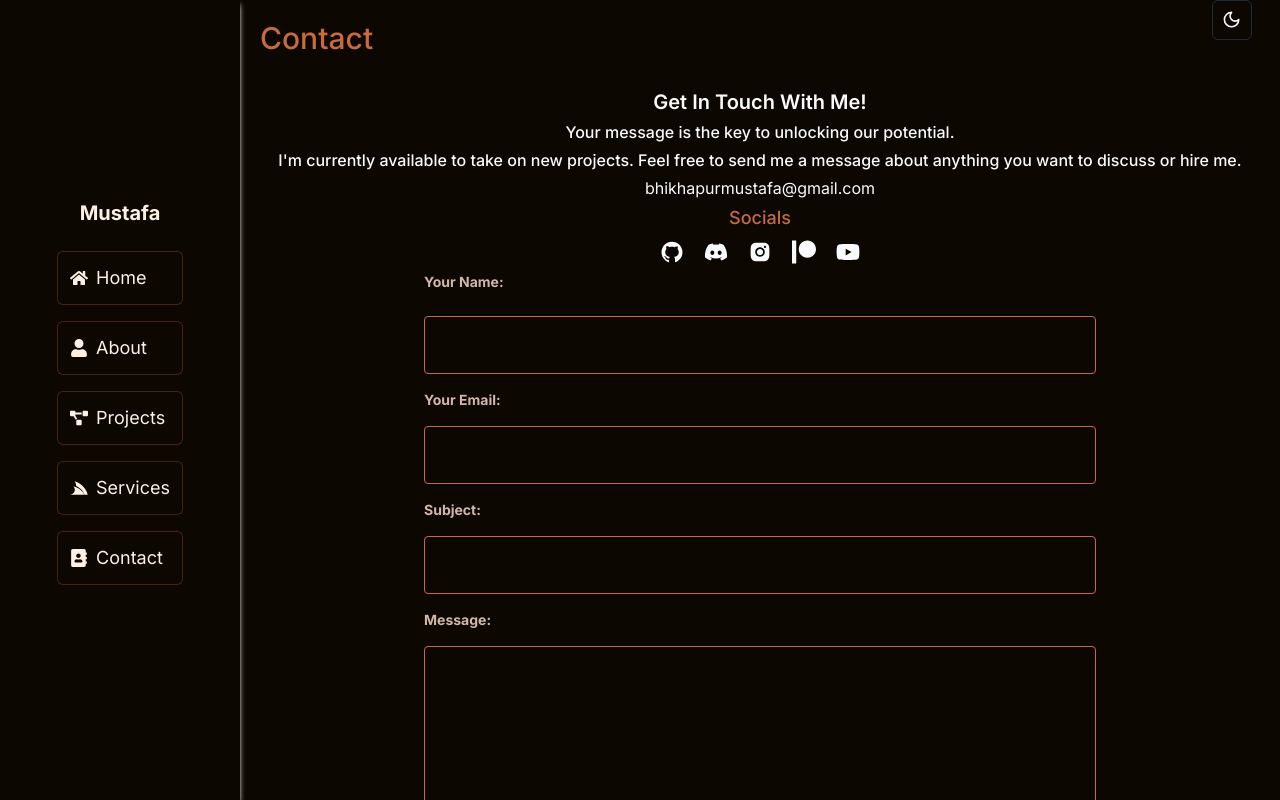
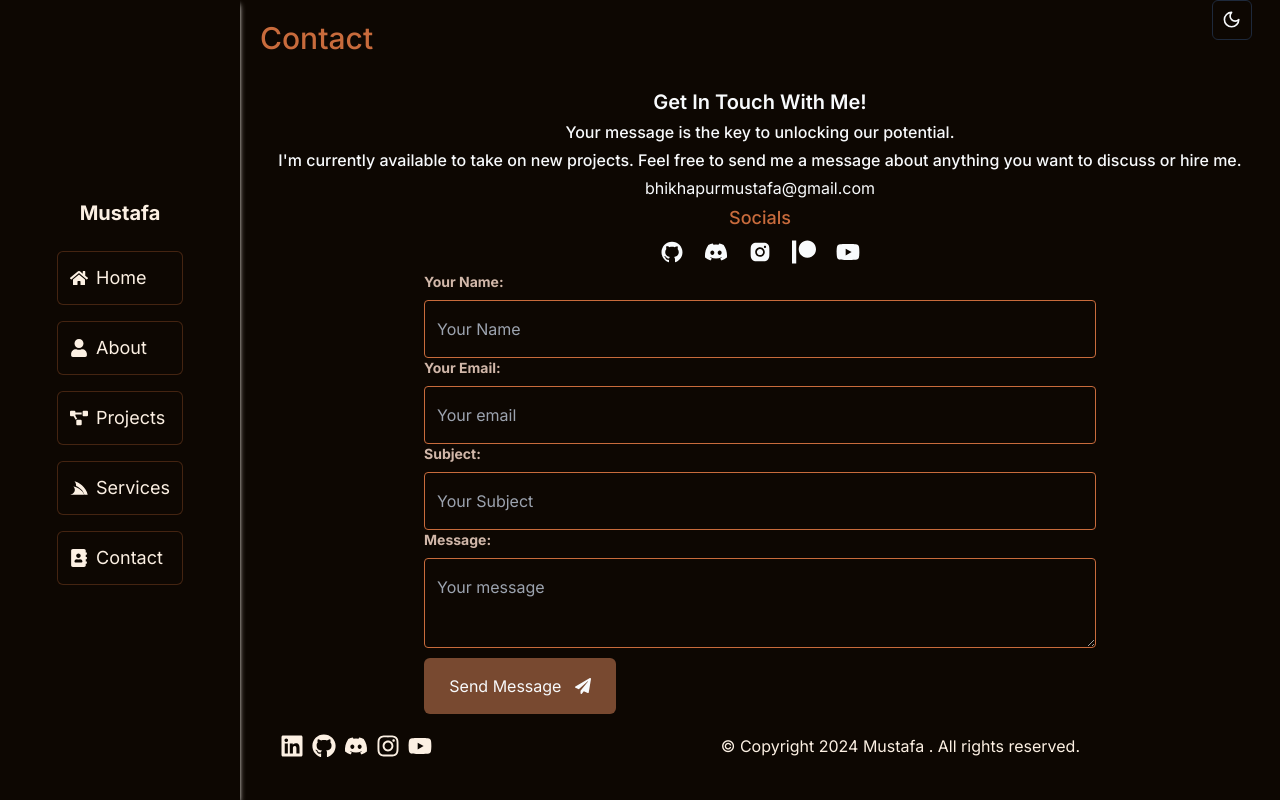
Before and after one commit to B-Mustafa/nextjs-portfolio, a Next.js app: page /contact in a window 1280 px wide. Built offline with nearby package versions, Linux system fonts and the light colour scheme; no server answers.

Commit message:
shifted from emailJs to resend email service

```diff
--- /dev/null
+++ b/actions/EmailSend.ts
@@ -0,0 +1,55 @@
+"use server";
+
+import React from "react";
+import { Resend } from "resend";
+import { validateString, getErrorMessage } from "@/lib/utils";
+import ContactFormEmail from "@/email/contact-form-email";
+
+const resend = new Resend(process.env.RESEND_API_KEY);
+
+export const sendEmail = async (formData: FormData) => {
+  const senderEmail = formData.get("senderEmail");
+  const message = formData.get("message");
+  const name = formData.get("name");
+  const subject = formData.get ("subject");
+
+  // simple server-side validation
+  if (!validateString(senderEmail, 500)) {
+    return {
+      error: "Invalid sender email",
+    };
+  }
+  if (!validateString(message, 5000)) {
+    return {
+      error: "Invalid message",
+    };
+  }
+  if (!validateString(name , 5000)){
+    return{
+        error: "Invalid Name"
+    }
+  }
+
+  let data;
+  try {
+    data = await resend.emails.send({
+      from: "Contact@mustafadev.me",
+      to: "bhikhapurmustafa@gmail.com",
+      subject: `${subject}`,
+      reply_to: senderEmail,
+      react: React.createElement(ContactFormEmail, {
+          message: message,
+          senderEmail: senderEmail,
+          name: name,
+      }),
+    });
+  } catch (error: unknown) {
+    return {
+      error: getErrorMessage(error),
+    };
+  }
+
+  return {
+    data,
+  };
+};
--- a/app/contact/page.tsx
+++ b/app/contact/page.tsx
@@ -1,38 +1,34 @@
 "use client"
-import { useRef } from "react";
+import { useRef, useState } from "react";
 import emailjs from "@emailjs/browser";
 import toast from "react-hot-toast";
 import { FaDiscord, FaPaperPlane, FaPatreon, FaYoutube } from "react-icons/fa";
 import { AiFillGithub, AiFillInstagram } from "react-icons/ai";
 import Footer from "@/components/Footer";
+import { sendEmail } from '@/actions/EmailSend';
 
-const emailjsApiKey = "nWGsp6QzzQUiYqR35";
 
-const Contact= () => {
-    const form = useRef<HTMLFormElement>(null);
-    const nameRef = useRef<HTMLInputElement>(null);
-    const emailRef = useRef<HTMLInputElement>(null);
-    const subjectRef = useRef<HTMLInputElement>(null);
-    const messageRef = useRef<HTMLTextAreaElement>(null);
+function Contact() {
+  const [formData, setFormData] = useState({
+    name: '',
+    email: '',
+    subject: '',
+    message: '',
+  });
 
-    const sendEmail = async (e: React.FormEvent) => {
-      e.preventDefault();
+  const handleChange = (e: React.ChangeEvent<HTMLInputElement | HTMLTextAreaElement>) => {
+    setFormData({ ...formData, [e.target.name]: e.target.value });
+  };
 
-      if (!nameRef.current?.value || !emailRef.current?.value || !subjectRef.current?.value || !messageRef.current?.value) {
-        toast.error("Please fill in all fields");
-        return;
-      }
+  const handleSubmit = (e: React.FormEvent<HTMLFormElement>) => {
+    e.preventDefault();
 
-      try {
-        const result = await emailjs.sendForm("service_metx8h5", "template_zvv235d", form.current ?? '', emailjsApiKey);
+    console.log(formData);
 
-        form.current?.reset();
-        toast.success("Message sent successfully!");
-      } catch (error) {
-        console.error(error);
-        toast.error("Error sending email");
-      }
-    };
+    setFormData({ name: '', email: '', subject: '', message: '' });
+  };
+
+
   return (
     <>
     <div className=" max-w-full p-5  leading-8  scroll-mt-28 flex flex-col bg-light-background dark:bg-dark-background h-screen overflow-auto">
@@ -72,16 +68,28 @@ const Contact= () => {
               </div>
              </div>
     <div className="new-contact-form max-w-2xl mx-auto">
-    <form onSubmit={sendEmail} ref={form} className="space-y-4">
+    <form  action={async (formData) => {
+          const { data, error } = await sendEmail(formData);
+
+          if (error) {
+            toast.error(error);
+            return;
+          }
+
+          toast.success("Email sent successfully!");
+        }}
+            >
       <label htmlFor="name" className="block text-light-primary dark:text-dark-primary text-sm font-bold mb-2">
         Your Name:
       </label>
       <input
+        name="name"
         type="text"
-        id="name"
-        name="name"
-        ref={nameRef}
         required
+        maxLength={500}
+        placeholder="Your Name"
+        value={formData.name}
+        onChange={(e) => setFormData({ ...formData, name: e.target.value })}
         className="bg-light-background dark:bg-dark-background w-full p-3 border border-light-accent dark:border-dark-accent  rounded focus:outline-none focus:border-light-accent dark:focus:border-dark-accent"
         />
 
@@ -89,12 +97,13 @@ const Contact= () => {
         Your Email:
       </label>
       <input
+        name="senderEmail"
         type="email"
-        id="email"
-        name="email"
-        autoComplete="email"
-        ref={emailRef}
         required
+        maxLength={500}
+        placeholder="Your email"
+        value={formData.email}
+        onChange={(e) => setFormData({ ...formData, email: e.target.value })}
         className="bg-light-background dark:bg-dark-background w-full p-3 border border-light-accent dark:border-dark-accent  rounded focus:outline-none focus:border-light-accent dark:focus:border-dark-accent"
         />
 
@@ -102,11 +111,13 @@ const Contact= () => {
         Subject:
       </label>
       <input
+        name="subject"
         type="text"
-        id="subject"
-        name="subject"
-        ref={subjectRef}
         required
+        maxLength={500}
+        placeholder="Your Subject"
+        value={formData.subject}
+        onChange={(e) => setFormData({ ...formData, subject: e.target.value })}
         className="bg-light-background dark:bg-dark-background w-full p-3 border border-light-accent dark:border-dark-accent  rounded focus:outline-none focus:border-light-accent dark:focus:border-dark-accent"
         />
 
@@ -114,12 +125,12 @@ const Contact= () => {
         Message:
       </label>
       <textarea
-        id="message"
         name="message"
-        rows={7}
-        style={{ resize: "none" }}
-        ref={messageRef}
+        placeholder="Your message"
         required
+        maxLength={5000}
+        value={formData.message}
+        onChange={(e) => setFormData({ ...formData, message: e.target.value })}
         className="bg-light-background dark:bg-dark-background w-full p-3 border border-light-accent dark:border-dark-accent  rounded focus:outline-none focus:border-light-accent dark:focus:border-dark-accent"
         />
 
--- /dev/null
+++ b/email/contact-form-email.tsx
@@ -0,0 +1,46 @@
+import React from "react";
+import {
+  Html,
+  Body,
+  Head,
+  Heading,
+  Hr,
+  Container,
+  Preview,
+  Section,
+  Text,
+} from "@react-email/components";
+import { Tailwind } from "@react-email/tailwind";
+
+type ContactFormEmailProps = {
+    message: string;
+    senderEmail: string;
+    name: string;
+};
+
+export default function ContactFormEmail({
+  message,
+  senderEmail,
+  name,
+}: ContactFormEmailProps) {
+  return (
+    <Html>
+      <Head />
+      <Preview>New message from your portfolio site</Preview>
+      <Tailwind>
+        <Body className="bg-gray-100 text-black">
+          <Container>
+            <Section className="bg-white borderBlack my-10 px-10 py-4 rounded-md">
+              <Heading className="leading-tight">
+                You received the following message from {name}
+              </Heading>
+              <Text>{message}</Text>
+              <Hr />
+              <Text>The sender's email is: {senderEmail}</Text>
+            </Section>
+          </Container>
+        </Body>
+      </Tailwind>
+    </Html>
+  );
+}
--- a/package.json
+++ b/package.json
@@ -31,7 +31,7 @@
     "next-themes": "^0.2.1",
     "react": "^18",
     "react-dom": "^18",
-    "react-email": "^2.0.0",
+    "react-email": "^2.1.0",
     "react-hot-toast": "^2.4.1",
     "react-icons": "^5.0.1",
     "react-intersection-observer": "^9.5.3",
```
Also changed, not shown: 1 other file (tests, documents, lock files or other folders).
